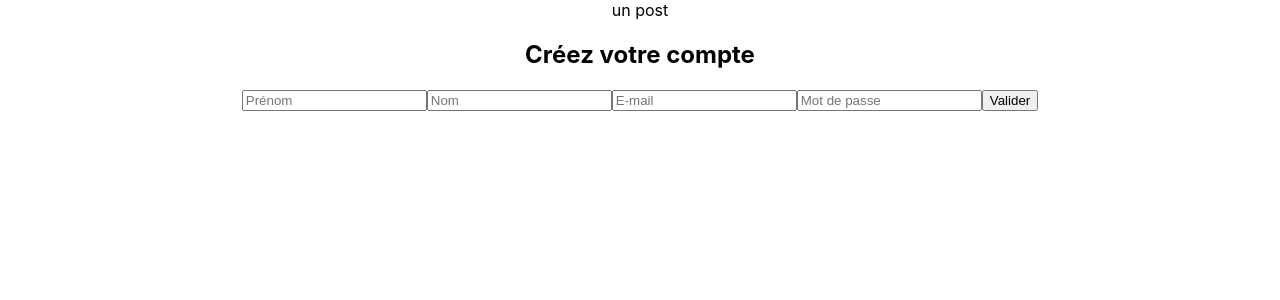
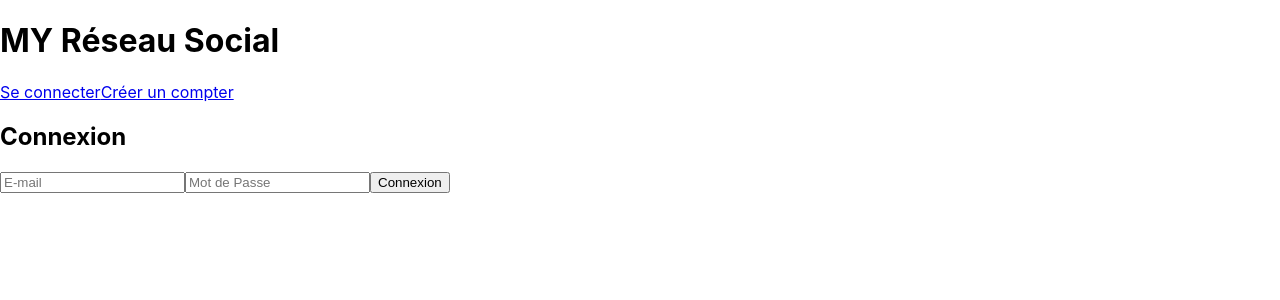
Before and after one commit to Yannick-Graffi/FSJS_MY-Social-Network, a React (Create React App) app: page /Login in a window 1280 px wide. Shown: the top 300 px of the page. Built offline with nearby package versions, Linux system fonts and the light colour scheme.

Commit message:
Ajout de react router, mise en place d'un menu de navigation. Création des premières routes

```diff
--- a/package.json
+++ b/package.json
@@ -8,6 +8,7 @@
     "@testing-library/user-event": "^13.5.0",
     "react": "^18.2.0",
     "react-dom": "^18.2.0",
+    "react-router-dom": "^6.3.0",
     "react-scripts": "5.0.1",
     "web-vitals": "^2.1.4"
   },
--- a/src/App.js
+++ b/src/App.js
@@ -1,12 +1,13 @@
 import './App.css';
 import FilActu from './pages/filActu/filActu';
+import Loginpage from './pages/login/login';
 import RegisterAccount from './pages/register/register';
 
 function App() {
   return (
     <div className="App">
-      <FilActu />
-      <RegisterAccount/>
+      <h1>MY Réseau Social</h1>
+      <Loginpage />
     </div>
   );
 }
--- /dev/null
+++ b/src/components/menu/menu.js
@@ -0,0 +1,17 @@
+import "../menu/menu.css"
+import {Link} from "react-router-dom";
+
+
+function Menu() {
+    return (
+        <div>
+            <h1>MY Réseau Social</h1>
+            <div>
+                <Link to="/Login">Se connecter</Link>
+                <Link to="/Register">Créer un compter</Link>
+            </div>
+        </div>
+    );
+}
+
+export default Menu;
--- a/src/index.js
+++ b/src/index.js
@@ -1,17 +1,25 @@
 import React from 'react';
 import ReactDOM from 'react-dom/client';
 import './index.css';
-import App from './App';
+import Menu from './components/menu/menu';
 import reportWebVitals from './reportWebVitals';
+import { BrowserRouter, Routes, Route } from 'react-router-dom';
+import Loginpage from './pages/login/login';
+import RegisterAccount from './pages/register/register';
+import FilActu from './pages/filActu/filActu';
 
 const root = ReactDOM.createRoot(document.getElementById('root'));
 root.render(
   <React.StrictMode>
-    <App />
+    <BrowserRouter>
+      <Menu />
+      <Routes>
+        <Route path='/Login' element={<Loginpage />} />
+        <Route path='/Register' element={<RegisterAccount/>} />
+        <Route path='/Actu' element={<FilActu/>} />
+      </Routes>
+    </BrowserRouter>
   </React.StrictMode>
 );
 
-// If you want to start measuring performance in your app, pass a function
-// to log results (for example: reportWebVitals(console.log))
-// or send to an analytics endpoint. Learn more: https://bit.ly/CRA-vitals
 reportWebVitals();
--- a/src/pages/login/login.js
+++ b/src/pages/login/login.js
@@ -1,5 +1,7 @@
 import { useState } from "react";
 import {login} from "../../lib/Social-Network-Library";
+import "../login/login.css"
+import {useNavigate} from "react-router-dom"
 
 function Loginpage() {
 
@@ -9,6 +11,8 @@ function Loginpage() {
 
 // Variable d'état pour le message d'erreur
     const [messageErreurLogin, setMessageErreurLogin] = useState("");
+
+    let navigate = useNavigate();
 
 // Fonction pour récupér la saisie des inputs
 
@@ -23,23 +27,28 @@ function Loginpage() {
 // Fonction qui se déclenche au clic du bouton "connexion" pour se connecter au fil d'actualité
 
     const onClickConnect = async () => {
-        let result = await login(email, password); // Utilisation de la fonction login
+        let result = await login(emailLogin, motDePasseLogin); // Utilisation de la fonction login
 
         if (result.success === false) {
             setMessageErreurLogin(result.message);
         } else {
             setMessageErreurLogin("");
+            navigate("/FilActu", { replace: true});
         }
     }
 
     return (
         <div>
-            <h1>Réseau Social</h1>
             <div>
-                <input type="text" className="emailLogin" onChange={readEmail}/>
-                <input type="text" className="motDePasseLogin" onChange={readMotDePasse}/>
+                <h2>Connexion</h2>
+                <input type="text" className="emailLogin" onChange={readEmail} placeholder="E-mail"/>
+                <input type="text" className="motDePasseLogin" onChange={readMotDePasse} placeholder="Mot de Passe"/>
 
                 <button onClick={onClickConnect}>Connexion</button>
+
+                {messageErreurLogin === "Wrong email or password" && "E-mail ou Mot de passe erronés "}
+                {messageErreurLogin === "Email and password are required." && "E-mail et mot de passe requis."}
+
             </div>
         </div>
     );
--- a/src/pages/register/register.js
+++ b/src/pages/register/register.js
@@ -35,7 +35,7 @@ function RegisterAccount() {
         console.log(result);
 
         if (result.success === false) {
-            setMessageErreur(result.message)
+            setMessageErreur("Merci de renseigner tous les champs")
         } else {
             setMessageErreur("")
         }
```
Also changed, not shown: src/components/menu/menu.css (added), src/pages/login/login.css (added), 1 other file (tests, documents, lock files or other folders).
